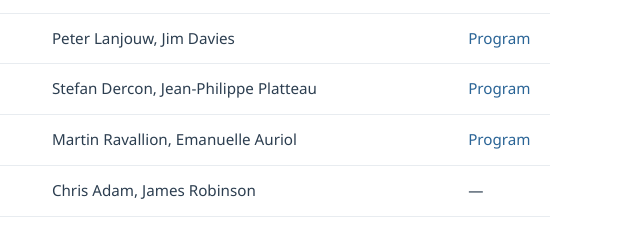
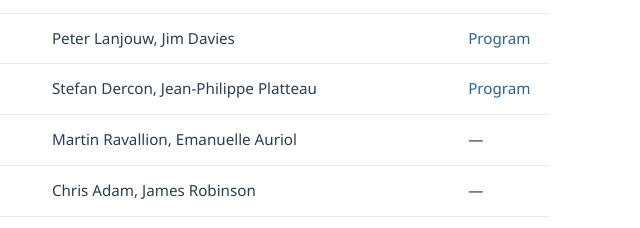
Before and after one commit to NordicDevEcon/nordicdevecon.github.io, a plain HTML site: page index.html in a window 1280 px wide. Shown: the part 2667-2895 px from the top of the page, 640-1280 px from the left. Drawn offline with Linux system fonts and the light colour scheme.

Commit message:
Remove PDF program files from repo and update 2013 program link
Co-Authored-By: Claude Opus 4.6 <noreply@anthropic.com>

```diff
--- a/index.html
+++ b/index.html
@@ -271,7 +271,7 @@
                         <td>2013</td>
                         <td>NHH Norwegian School of Economics, Bergen, Norway</td>
                         <td>Martin Ravallion, Emanuelle Auriol</td>
-                        <td><a href="PDF-programs/NCDE-2013-NHH.pdf" target="_blank" rel="noopener">Program</a></td>
+                        <td>&mdash;</td>
                     </tr>
                     <tr>
                         <td>2012</td>
```
